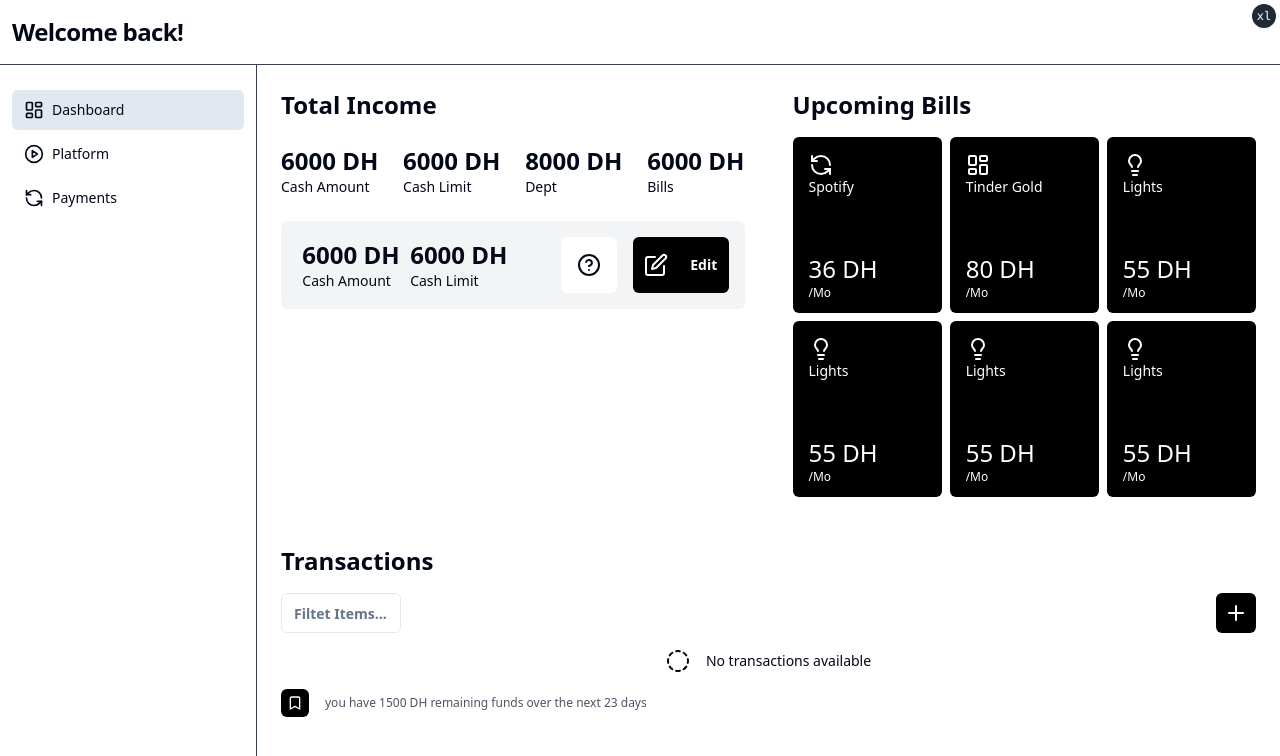
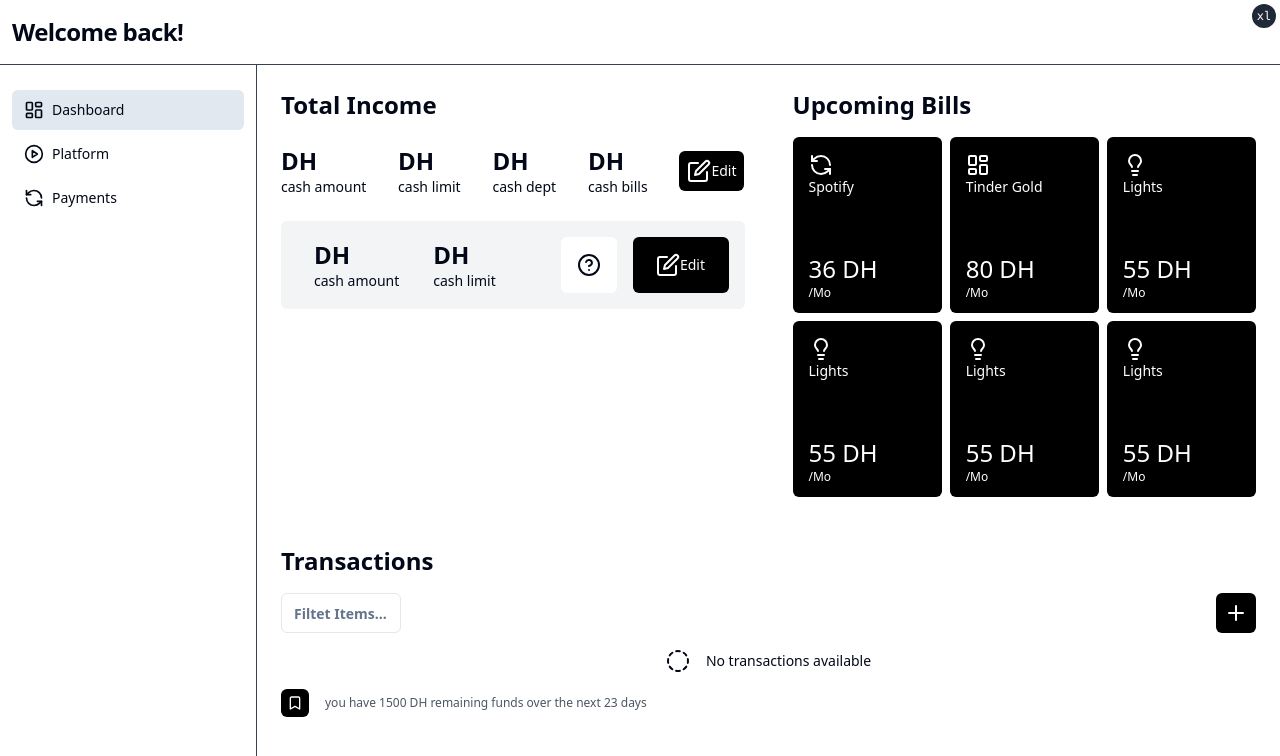
Before and after one commit to medaminehamidi/babyblue, a Next.js app: page / in a window 1280 px wide. Shown: the top 756 px of the page. Built offline with nearby package versions, Linux system fonts and the light colour scheme.

Commit message:
add logic to income

```diff
--- a/components/income.tsx
+++ b/components/income.tsx
@@ -1,26 +1,214 @@
+'use client'
 import { InfoCard } from '@/components/info-card';
 import { amounts, extraInfos } from '@/public/data';
 import { HelpCircle, PenSquare } from 'lucide-react';
+import { Button } from './ui/button';
+import {
+  Dialog,
+  DialogContent,
+  DialogDescription,
+  DialogFooter,
+  DialogHeader,
+  DialogTitle,
+  DialogTrigger,
+} from "@/components/ui/dialog"
+import { Label } from "@/components/ui/label"
+import { Input } from './ui/input';
+import { useState } from 'react';
+import { create } from 'zustand';
+import { persist } from 'zustand/middleware'
+type income = {
+  amount: string,
+  limit: string,
 
+}
+type cash = {
+  number: string,
+  max: string,
+  dept: string,
+  bills: string
+}
+type State = {
+  income: income,
+  cash: cash
+}
+type Action = {
+  updateIncome: (income: State['income']) => void,
+  updateCash: (cash: State['cash']) => void
+}
+const useIncomeStore = create<State & Action>((set) => ({
+income: {
+  amount: '',
+  limit: '',
+},
+cash: {
+  number: '',
+  max: '',
+  dept: '',
+  bills: '',
+},
+updateCash: (cash) => set(() => ({cash: cash})),
+  updateIncome: (income) => set(() => ({ income: income }))
+})
+)
+export default function Income() {
+  const [amount, setAmount] = useState('')
+  const [limit, setLimit] = useState('')
+  const [number, setNumber] = useState('')
+  const [max, setMax] = useState('')
+  const [dept, setDept] = useState('')
+  const [bills, setBills] = useState('')
+  const [opensecmodal, setOpensecmodal] = useState(false)
+  const [openModal, setOpenModal] = useState(false)
+  const income = useIncomeStore((state) => state.income)
+  const cash = useIncomeStore((state) => state.cash)
+  const updateCash = useIncomeStore((state) => state.updateCash)
+  const updateIncome = useIncomeStore((state) => state.updateIncome)
+  const handleSecmodalSubmit = () => {
+    setOpensecmodal(false)
+updateCash({
+  number: number,
+  max: max,
+  dept: dept,
+  bills: bills,
 
-export default function Income() {
+})
+  }
+  const handleModalSubmit = () => {
+  setOpenModal(false)
+    updateIncome({
+      amount: amount,
+      limit: limit,
+    })
+  }
     return (
       <div className='w-full text-2xl col-span-6 md:col-span-3 p-6 font-bold'>
         <h1>Total Income</h1>
-      <div className='w-full mt-6 grid grid-cols-4 md:flex md:items-center md:justify-between'>
-        {amounts.map((item, key) => <InfoCard title={item.title} amount={item.amount} key={key} />)}
+        <div className='w-full mt-6 grid grid-cols-4 md:flex md:items-center md:justify-between cursor-pointer'>
+        <InfoCard title='cash amount' amount={cash.number} />
+        <InfoCard title='cash limit' amount={cash.max} />
+        <InfoCard title='cash dept' amount={cash.dept} />
+        <InfoCard title='cash bills' amount={cash.bills} />
+          <Dialog open={opensecmodal} onOpenChange={setOpensecmodal}>
+                <DialogTrigger asChild>
+                  <Button className='rounded-md cursor-pointer bg-black text-white p-2'>
+                    <PenSquare />
+                    <p>Edit</p>
+                  </Button>
+                </DialogTrigger>
+                <DialogContent className="sm:max-w-[425px]">
+                  <DialogHeader>
+                    <DialogTitle>Edit</DialogTitle>
+                    <DialogDescription>
+                      Edit Cash. Click save when you're done.
+                    </DialogDescription>
+                  </DialogHeader>
+                  <div className="grid gap-4 py-4">
+                    <div className="grid grid-cols-4 items-center gap-4">
+                      <Label htmlFor="title" className="text-right">
+                        Cash Amount
+                      </Label>
+                      <Input
+                        id="Title"
+                        className="col-span-3"
+                        value={number}
+                        onChange={(e) => setNumber(e.target.value)}
+                      />
+                    </div>
+                    <div className="grid grid-cols-4 items-center gap-4">
+                      <Label htmlFor="date" className="text-right">
+                        Cash Limit
+                      </Label>
+                      <Input
+                        id="date"
+                        className="col-span-3"
+                        value={max}
+                        onChange={(e) => setMax(e.target.value)}
+                      />
+                    </div>
+                    <div className="grid grid-cols-4 items-center gap-4">
+                      <Label htmlFor="date" className="text-right">
+                        Dept
+                      </Label>
+                      <Input
+                        id="date"
+                        className="col-span-3"
+                        value={dept}
+                        onChange={(e) => setDept(e.target.value)}
+                      />
+                    </div>
+                    <div className="grid grid-cols-4 items-center gap-4">
+                      <Label htmlFor="date" className="text-right">
+                        Bills
+                      </Label>
+                      <Input
+                        id="date"
+                        className="col-span-3"
+                        value={bills}
+                        onChange={(e) => setBills(e.target.value)}
+                      />
+                    </div>
+                  </div>
+                  <DialogFooter>
+                    <Button type="submit" onClick={() => handleSecmodalSubmit()}>Save changes</Button>
+                  </DialogFooter>
+                </DialogContent>
+              </Dialog>
         </div>
         <div className='w-full grid grid-cols-2 lg:flex mt-6 items-center rounded-md bg-gray-100 p-4'>
           <div className='flex col-span-2 lg:col-span-1 items-center justify-around w-full'>
-          {extraInfos.map((item, key) => <InfoCard title={item.title} amount={item.amount} key={key} />)}
+          <InfoCard title='cash amount' amount={income.amount} />
+          <InfoCard title='cash limit' amount={income.limit} />
           </div>
           <div className='flex col-span-2 mt-4 lg:mt-0 lg:col-span-1 items-center justify-between lg:justify-end w-full'>
             <div className='rounded-md flex items-center ml-0 lg:ml-10 cursor-pointer justify-center w-14 h-14 bg-white '>
               <HelpCircle />
             </div>
             <div className='rounded-md flex items-center justify-around cursor-pointer ml-4 w-24 text-sm h-14 bg-black text-white'>
+
+              <Dialog open={openModal} onOpenChange={setOpenModal}>
+                <DialogTrigger asChild>
+                  <Button className='rounded-md cursor-pointer bg-black text-white p-2'>
                     <PenSquare />
                     <p>Edit</p>
+                  </Button>
+                </DialogTrigger>
+                <DialogContent className="sm:max-w-[425px]">
+                  <DialogHeader>
+                    <DialogTitle>Edit</DialogTitle>
+                    <DialogDescription>
+                      Edit Cash. Click save when you're done.
+                    </DialogDescription>
+                  </DialogHeader>
+                  <div className="grid gap-4 py-4">
+                    <div className="grid grid-cols-4 items-center gap-4">
+                      <Label htmlFor="title" className="text-right">
+                        Cash Amount
+                      </Label>
+                      <Input
+                        id="Title"
+                        className="col-span-3"
+                        value={amount}
+                        onChange={(e) => setAmount(e.target.value)}
+                      />
+                    </div>
+                    <div className="grid grid-cols-4 items-center gap-4">
+                      <Label htmlFor="date" className="text-right">
+                        Cash Limit
+                      </Label>
+                      <Input
+                        id="date"
+                        className="col-span-3"
+                        value={limit}
+                        onChange={(e) => setLimit(e.target.value)}
+                      />
+                    </div>
+                  </div>
+                  <DialogFooter>
+                    <Button type="submit" onClick={() => handleModalSubmit()}>Save changes</Button>
+                  </DialogFooter>
+                </DialogContent>
+              </Dialog>
             </div>
           </div>
         </div>
```
Lines whose indentation alone changed are shown as unchanged.
